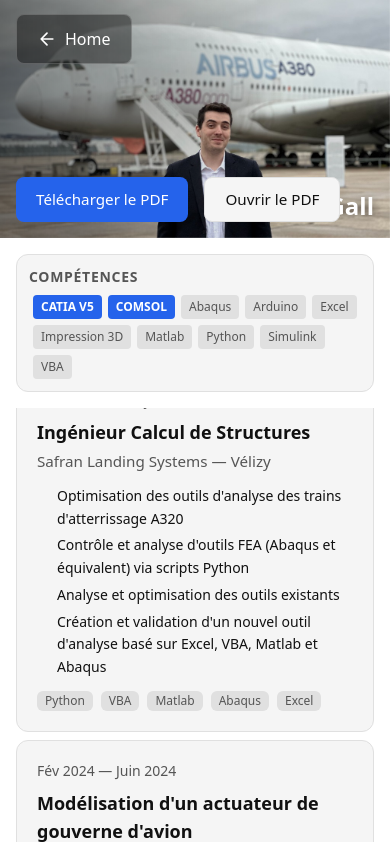
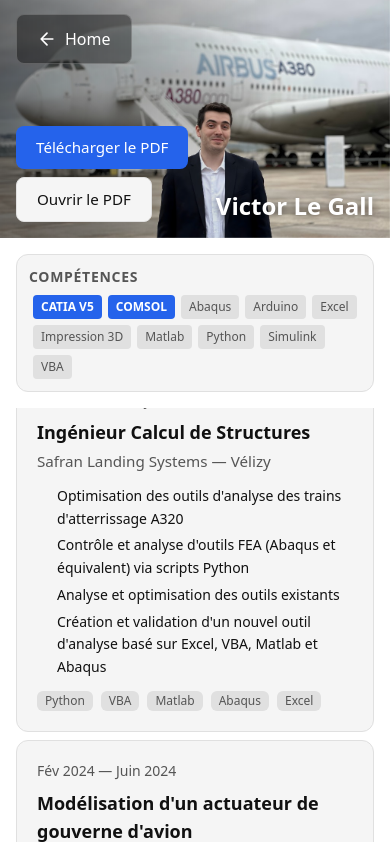
Before and after one commit to vizender/Website, a React (Vite) app in the folder packages/website/: page /cv in a window 390 px wide. Shown: the part 155-997 px from the top of the page. Built offline with nearby package versions, Linux system fonts and the light colour scheme.

Commit message:
Update CV page layout by modifying the flex structure for better alignment and responsiveness. Replace banner image with a new version to enhance visual appeal.

```diff
--- a/packages/website/src/pages/CV.tsx
+++ b/packages/website/src/pages/CV.tsx
@@ -100,7 +100,7 @@ export function CV() {
             </svg>
             Home
           </Link>
-          <div className="absolute bottom-4 left-4 md:bottom-6 md:left-8 flex gap-4 flex-wrap z-[2]">
+          <div className="absolute bottom-4 left-4 md:bottom-6 md:left-8 flex flex-col md:flex-row items-start gap-2 md:gap-4 z-[2]">
             <a
               href={PDF_URL}
               download="CV-Victor-Le-Gall-2025.pdf"
```
Also changed, not shown: packages/website/public/cv/banner.png.
